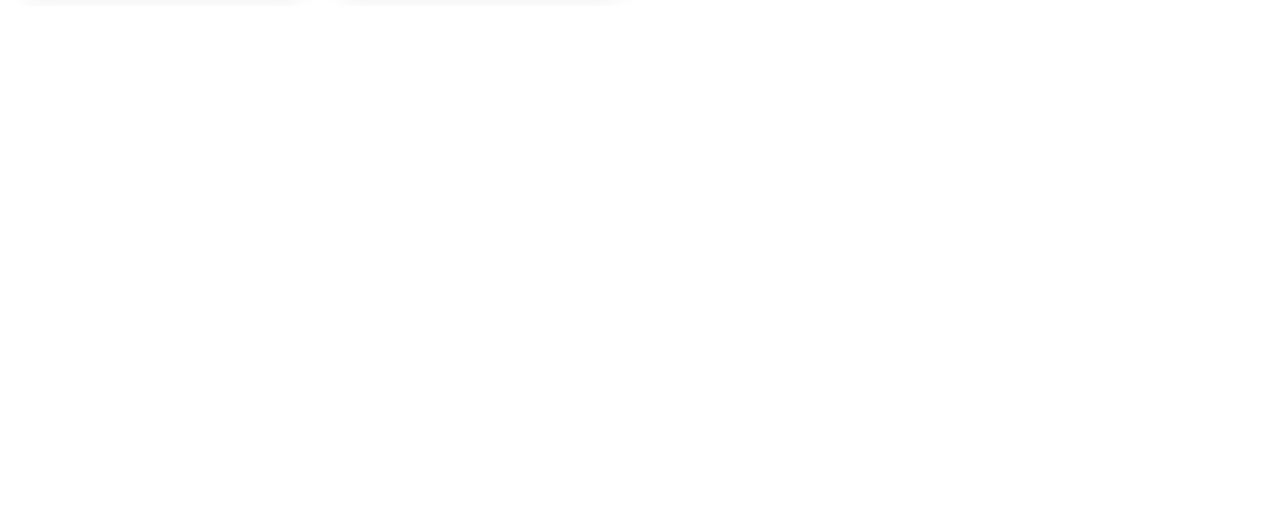
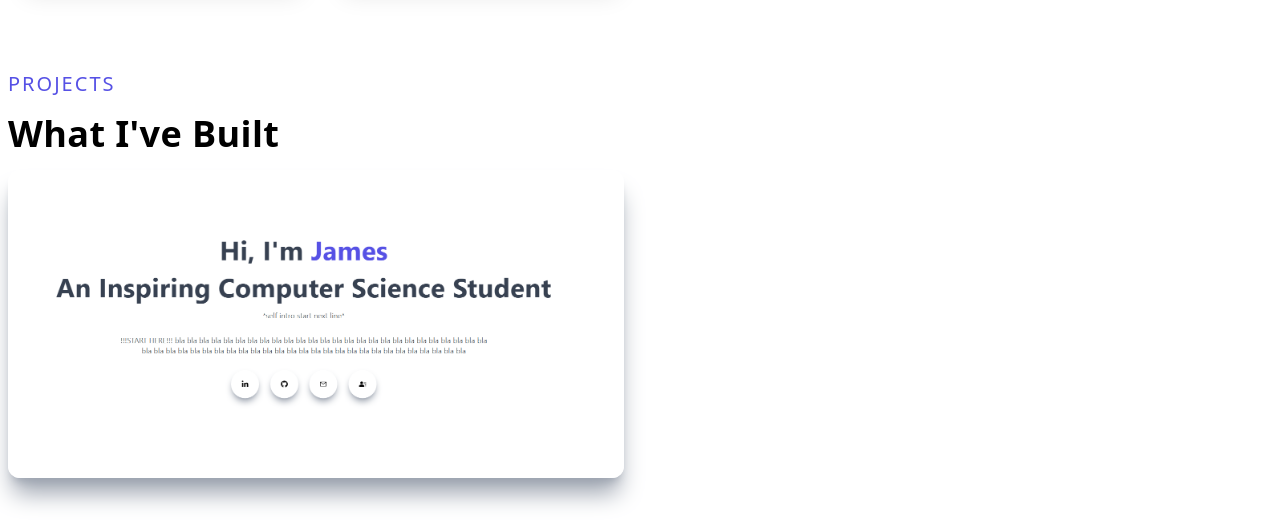
Before and after one commit to jamescodestuff/Personal-Website, a Next.js app: page / in a window 1280 px wide. Shown: the part 2394-2922 px from the top of the page. Before the commit the page ends 2400 px from the top, so only its background shows below. Built offline with nearby package versions, Linux system fonts and the light colour scheme.

Commit message:
Added the "Projects" section

```diff
--- /dev/null
+++ b/components/ProjectItem.jsx
@@ -0,0 +1,28 @@
+import React from "react";
+import Image from 'next/image';
+import Link from 'next/Link';
+
+const ProjectItem = ({title, bgImg, tech, projectUrl}) => {
+  return (
+    <div className="relative flex items-center justify-center h-auto w-full shadow-xl shadow-gray-400 rounded-xl group hover:bg-gradient-to-r from-[#5651e5] to-[#709dff]">
+      <Image
+        className="rounded-xl group-hover:opacity-10"
+        src={bgImg}
+        alt="/"
+      />
+      <div className="hidden group-hover:block absolute top-[50%] left-[50%] translate-x-[-50%] translate-y-[-50%]">
+        <h3 className="text-2xl text-white tracking-wider text-center">
+          {title}
+        </h3>
+        <p className="pb-4 pt-2 text-white text-center">{tech}</p>
+        <Link href={projectUrl}>
+          <p className="text-center py-3 rounded-lg bg-white text-gray=700 font-bold text-lg cursor-pointer">
+            More Info
+          </p>
+        </Link>
+      </div>
+    </div>
+  );
+};
+
+export default ProjectItem;
--- /dev/null
+++ b/components/Projects.jsx
@@ -0,0 +1,28 @@
+import React from "react";
+import ProjectItem from "./ProjectItem";
+import Image from "next/image";
+import portfolioImg from "../public/assets/projects/website.png";
+import Link from "next/link";
+
+const Projects = () => {
+  return (
+    <div className="w-full">
+      <div className="max-w-[1240] mx-auto px-2 py-16">
+        <p className="text-xl tracking-widest uppercase text-[#5651e5]">
+          Projects
+        </p>
+        <h2 className="py-4">What I've Built</h2>
+        <div className="grid md:grid-cols-2 gap-8">
+          <ProjectItem
+            title="Personal Portfolio Website"
+            bgImg={portfolioImg}
+            projectUrl="/portfolio"
+            tech="Next.JS"
+          />
+        </div>
+      </div>
+    </div>
+  );
+};
+
+export default Projects;
--- a/components/Skills.jsx
+++ b/components/Skills.jsx
@@ -268,7 +268,6 @@
             </div>
           </div>
         </div>
-
       </div>
     </div>
   );
--- a/pages/index.js
+++ b/pages/index.js
@@ -3,6 +3,7 @@
 import About from "../components/About";
 import Main from "../components/Main";
 import Navbar from "../components/Navbar";
+import Projects from "../components/Projects";
 import Skills from "../components/Skills";
 
 export default function Home() {
@@ -18,6 +19,7 @@
       <Main />
       <About />
       <Skills />
+      <Projects />
     </div>
   );
 }
```
Also changed, not shown: public/assets/projects/website.png (added).
